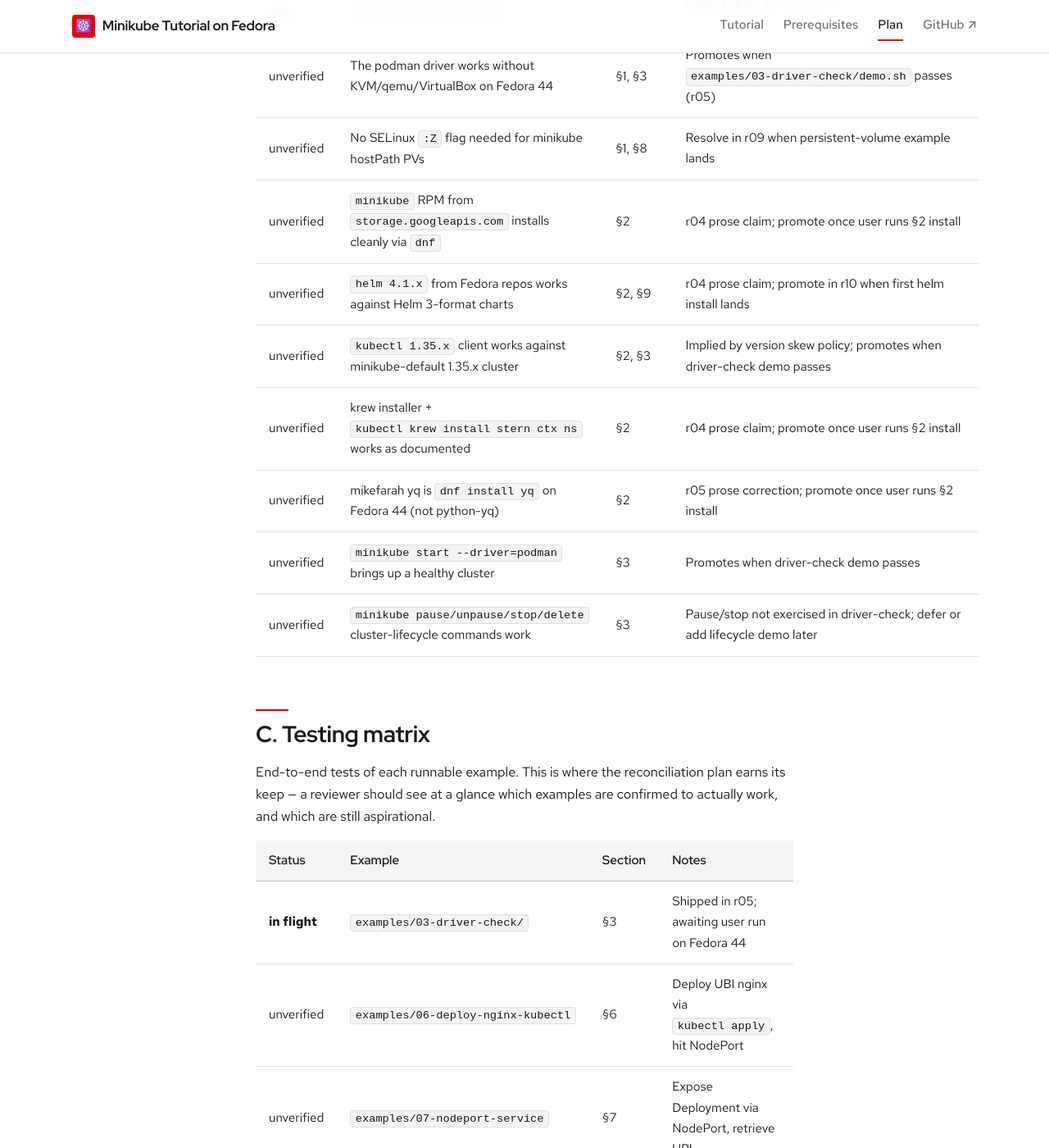
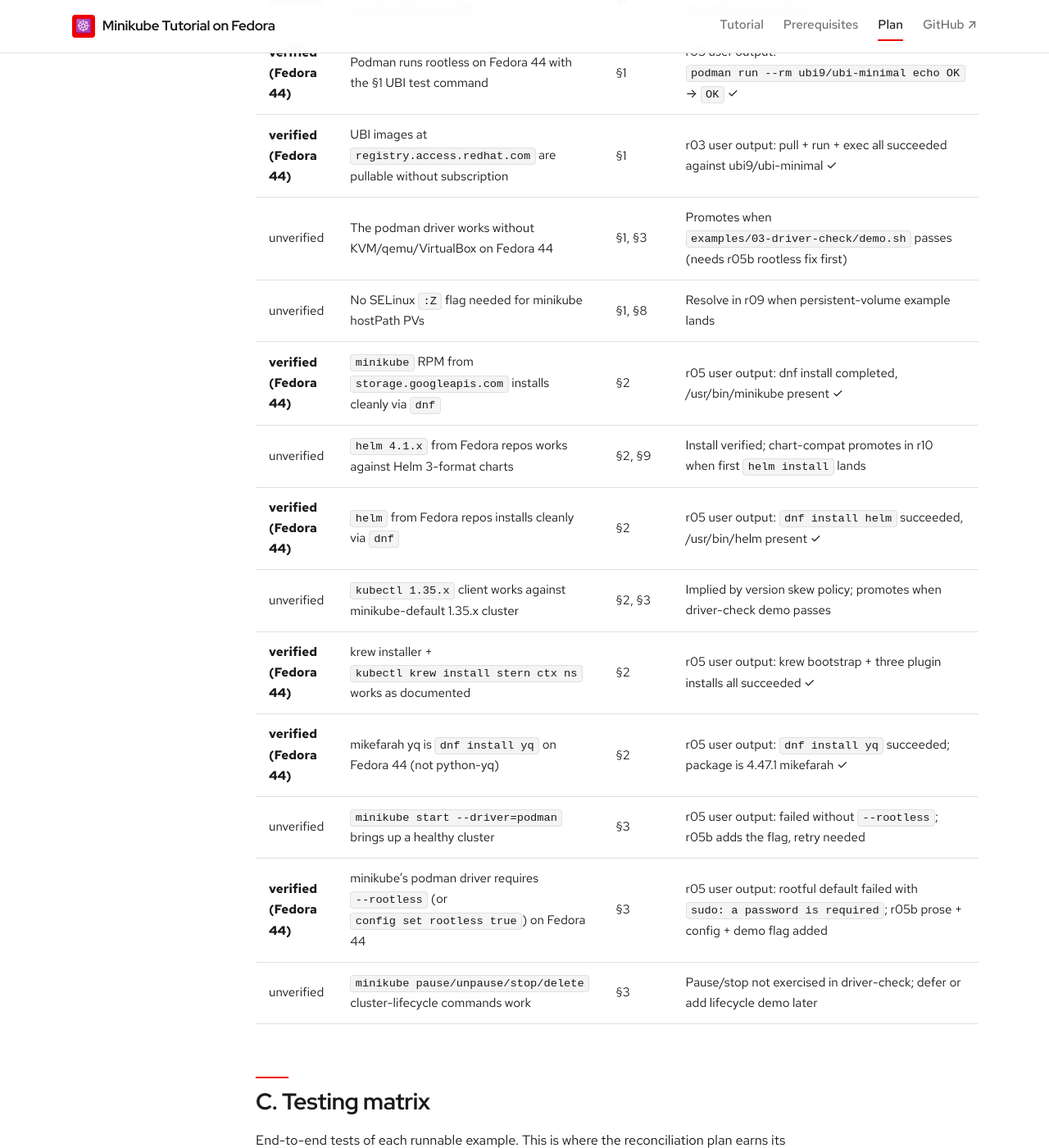
Before and after one commit to patterncatalyst/minikube-on-fedora, a Jekyll site: the page built from _plans/reconciliation-plan.md, in a window 1280 px wide and 1400 px high, scrolled down 3286 px. Shown: the whole window at 82% size. Built offline with Jekyll 4.4.1, drawn with Linux system fonts in a browser that asks for light colours; some web fonts are replaced; some of the changed text lies outside the part shown.

Commit message:
fix(§3): rootless flag for minikube podman driver; fix audit krew detection

```diff
--- a/_plans/reconciliation-plan.md
+++ b/_plans/reconciliation-plan.md
@@ -47,15 +47,15 @@
 |-------------------------|------------------|---------------|-----------------------|------------------------------------------------------------|
 | **verified (Fedora 44)** | Fedora           | 44 (Forty Four) | §1 platform statement | `cat /etc/fedora-release` reports Fedora 44 ✓ r03 audit    |
 | **verified (Fedora 44)** | Podman           | 5.8.2         | §1 prereq check       | `podman --version` returns 5.8.2 ✓ r03 audit               |
-| unverified              | minikube         | v1.38.x       | §2 install (RPM)      | `minikube version` matches after running §2 install        |
-| unverified              | kubectl          | v1.34.x+ (1.35.3 observed) | §2 install (upstream binary; skipped if recent already present) | `kubectl version --client=true` reports 1.34+ |
-| unverified              | helm             | 4.1.1         | §2 install (`dnf install helm`) | `helm version --short` reports v4.1.1                   |
-| unverified              | httpie           | 3.2.4         | §2 install (`dnf install httpie`) | `http --version` reports 3.2.4                         |
-| unverified              | yq (mikefarah)   | 4.47.1        | §2 install (`dnf install yq`) | `yq --version` reports v4.x                                |
-| unverified              | krew             | latest        | §2 install (upstream installer) | `kubectl krew version` reports installed                |
-| unverified              | stern            | latest (krew) | §2 install (`kubectl krew install stern`) | `kubectl plugin list` shows stern                     |
-| unverified              | kubectx / kubens (krew names: ctx, ns) | latest (krew) | §2 install (`kubectl krew install ctx ns`) | `kubectl plugin list` shows ctx and ns |
-| unverified              | hey              | latest (Go)   | §2 install (`go install`); pre-existing acceptable | `hey --help` returns help text                |
+| **verified (Fedora 44)** | minikube         | v1.38.1       | §2 install (RPM)      | `minikube version --short` reports v1.38.1 ✓ r05 install   |
+| **verified (Fedora 44)** | kubectl          | v1.35.3       | §2 install (upstream binary; pre-existing accepted) | `kubectl version --client=true` ✓ r05 audit |
+| **verified (Fedora 44)** | helm             | 4.1.1         | §2 install (`dnf install helm`) | `helm version --short` returns `v4.1.1+g5caf004` ✓ r05 install |
+| **verified (Fedora 44)** | httpie           | 3.2.4         | §2 install (`dnf install httpie`) | Installed via dnf ✓ r05 install                         |
+| **verified (Fedora 44)** | yq (mikefarah)   | 4.47.1        | §2 install (`dnf install yq`) | Installed via dnf ✓ r05 install                            |
+| **verified (Fedora 44)** | krew             | latest        | §2 install (upstream installer) | `~/.krew/bin/kubectl-krew` exists ✓ r05 install          |
+| **verified (Fedora 44)** | stern            | latest (krew) | §2 install (`kubectl krew install stern`) | `~/.krew/bin/kubectl-stern` exists ✓ r05 install        |
+| **verified (Fedora 44)** | kubectx / kubens (krew names: ctx, ns) | latest (krew) | §2 install (`kubectl krew install ctx ns`) | `~/.krew/bin/kubectl-{ctx,ns}` exist ✓ r05 install |
+| **verified (Fedora 44)** | hey              | latest (Go)   | §2 install (`go install`); pre-existing acceptable | `~/go/bin/hey` exists ✓ r05 audit              |
 | unverified              | istioctl         | TBD           | §11 install commands  | `istioctl version` matches                                 |
 | unverified              | KEDA             | TBD           | §12 helm install args | `helm list -n keda` shows the documented chart version     |
 | unverified              | KEDA HTTP add-on | TBD           | §12 helm install args | `helm list -n keda` shows the add-on chart version         |
@@ -73,14 +73,16 @@
 | unverified              | 6 CPU / 16 GB RAM / 50 GB free disk is comfortable for §1–§12                | §1      | "Comfortable for all" recommendation; verify once §11 + §12 are complete    |
 | **verified (Fedora 44)** | Podman runs rootless on Fedora 44 with the §1 UBI test command              | §1      | r03 user output: `podman run --rm ubi9/ubi-minimal echo OK` → `OK` ✓        |
 | **verified (Fedora 44)** | UBI images at `registry.access.redhat.com` are pullable without subscription | §1      | r03 user output: pull + run + exec all succeeded against ubi9/ubi-minimal ✓ |
-| unverified              | The podman driver works without KVM/qemu/VirtualBox on Fedora 44             | §1, §3  | Promotes when `examples/03-driver-check/demo.sh` passes (r05)               |
+| unverified              | The podman driver works without KVM/qemu/VirtualBox on Fedora 44             | §1, §3  | Promotes when `examples/03-driver-check/demo.sh` passes (needs r05b rootless fix first) |
 | unverified              | No SELinux `:Z` flag needed for minikube hostPath PVs                        | §1, §8  | Resolve in r09 when persistent-volume example lands                         |
-| unverified              | `minikube` RPM from `storage.googleapis.com` installs cleanly via `dnf`      | §2      | r04 prose claim; promote once user runs §2 install                          |
-| unverified              | `helm 4.1.x` from Fedora repos works against Helm 3-format charts            | §2, §9  | r04 prose claim; promote in r10 when first helm install lands               |
+| **verified (Fedora 44)** | `minikube` RPM from `storage.googleapis.com` installs cleanly via `dnf`     | §2      | r05 user output: dnf install completed, /usr/bin/minikube present ✓         |
+| unverified              | `helm 4.1.x` from Fedora repos works against Helm 3-format charts            | §2, §9  | Install verified; chart-compat promotes in r10 when first `helm install` lands |
+| **verified (Fedora 44)** | `helm` from Fedora repos installs cleanly via `dnf`                          | §2      | r05 user output: `dnf install helm` succeeded, /usr/bin/helm present ✓      |
 | unverified              | `kubectl 1.35.x` client works against minikube-default 1.35.x cluster        | §2, §3  | Implied by version skew policy; promotes when driver-check demo passes      |
-| unverified              | krew installer + `kubectl krew install stern ctx ns` works as documented     | §2      | r04 prose claim; promote once user runs §2 install                          |
-| unverified              | mikefarah yq is `dnf install yq` on Fedora 44 (not python-yq)                | §2      | r05 prose correction; promote once user runs §2 install                     |
-| unverified              | `minikube start --driver=podman` brings up a healthy cluster                 | §3      | Promotes when driver-check demo passes                                      |
+| **verified (Fedora 44)** | krew installer + `kubectl krew install stern ctx ns` works as documented    | §2      | r05 user output: krew bootstrap + three plugin installs all succeeded ✓     |
+| **verified (Fedora 44)** | mikefarah yq is `dnf install yq` on Fedora 44 (not python-yq)               | §2      | r05 user output: `dnf install yq` succeeded; package is 4.47.1 mikefarah ✓  |
+| unverified              | `minikube start --driver=podman` brings up a healthy cluster                 | §3      | r05 user output: failed without `--rootless`; r05b adds the flag, retry needed |
+| **verified (Fedora 44)** | minikube's podman driver requires `--rootless` (or `config set rootless true`) on Fedora 44 | §3 | r05 user output: rootful default failed with `sudo: a password is required`; r05b prose + config + demo flag added |
 | unverified              | `minikube pause/unpause/stop/delete` cluster-lifecycle commands work         | §3      | Pause/stop not exercised in driver-check; defer or add lifecycle demo later |
 
 ## C. Testing matrix
@@ -154,6 +156,25 @@
   GitHub Pages placeholder rather than rendered content. Skeleton
   bug that should be reported upstream for the next person who
   uses it
+- **r05b** (2026-05-17, demo-fix + audit-fix) — Two issues
+  surfaced in the r05 user run:
+  1. `minikube start --driver=podman` failed with
+     `PROVIDER_PODMAN_NOT_RUNNING: sudo: a password is required`
+     because minikube defaults to **rootful** podman (shells
+     out to `sudo podman`). Fedora 44 ships rootless podman.
+     Fix: r05b adds `minikube config set rootless true` to §3's
+     defaults block, an explainer paragraph about why, and an
+     explicit `--rootless` flag to `examples/03-driver-check/demo.sh`
+     (so the demo doesn't depend on the config being set)
+  2. The audit script reported `krew`, `stern`, `kubectx`,
+     `kubens` as "(not installed)" even though all four were
+     successfully installed. Root cause: those are kubectl
+     plugins under `~/.krew/bin/kubectl-<name>` invoked as
+     `kubectl <name>`, not top-level binaries — `command -v
+     stern` returns false. Fix: the audit script now checks
+     `~/.krew/bin/kubectl-<plugin>` paths explicitly for
+     krew-managed tools, reports them as `kubectl <plugin>`
+     to reflect actual invocation
 
 **Open, priority-ordered:**
 
```
Also changed, not shown: _docs/03-starting-minikube.md (+28 -4 lines), 2 other files.
